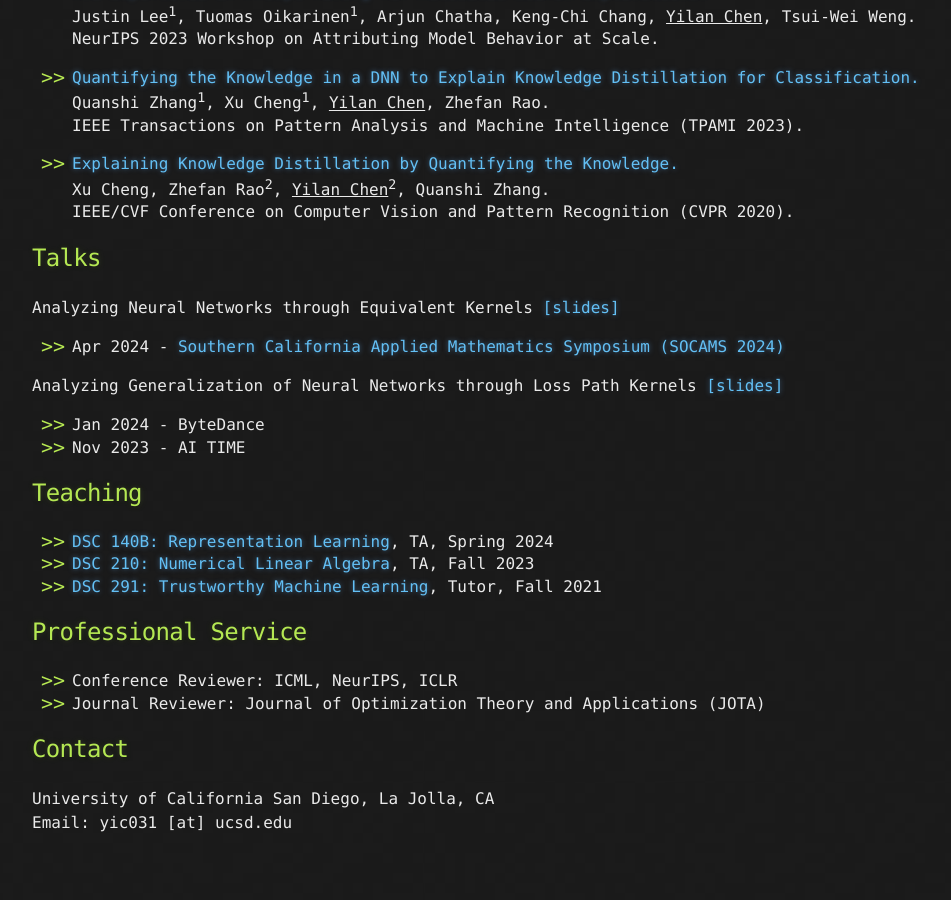
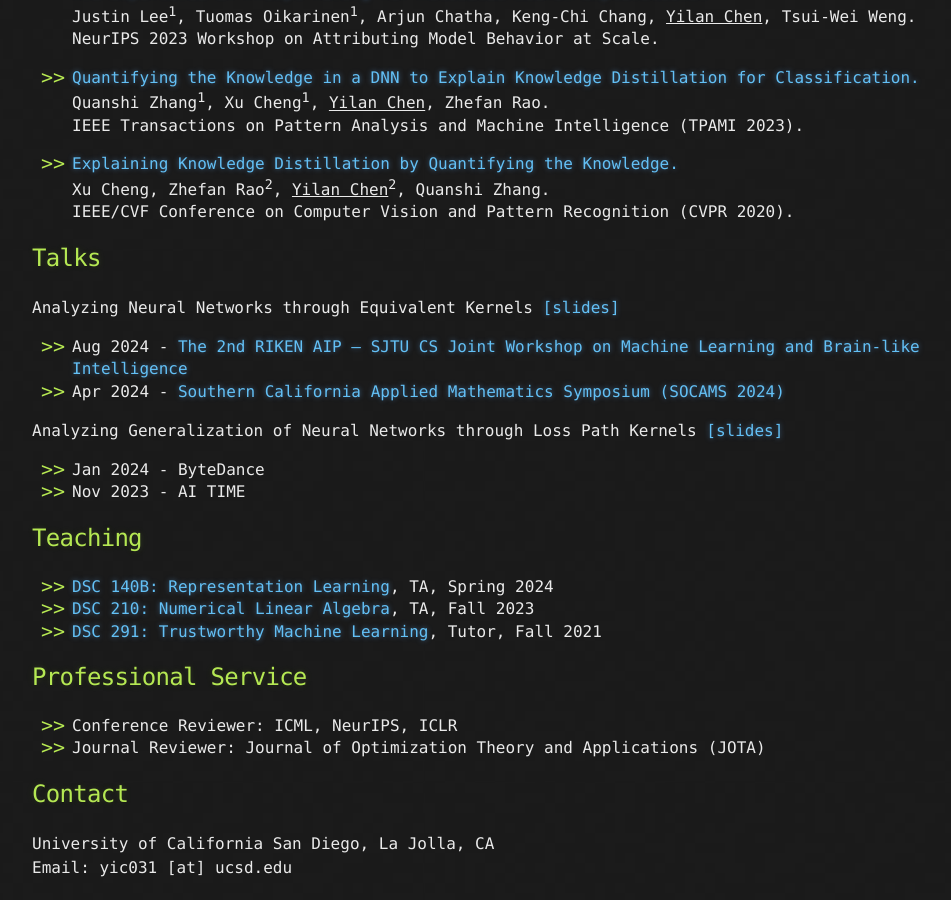
Before and after one commit to yilanchen6/yilanchen6.github.io, a Jekyll site: the page built from index.md, in a window 1280 px wide and 900 px high, scrolled down 1346 px. Shown: the whole window, without its empty margins (108-1059 px from the left). Built offline with Jekyll 4.4.1, drawn with Linux system fonts in a browser that asks for light colours; before the commit the page ends 2201 px from its top, so only the background shows below that.

Commit message:
Update index.md

```diff
--- a/index.md
+++ b/index.md
@@ -29,6 +29,7 @@ I received my M.S. degree from UCSD and B.E. degree from [Xi'an Jiaotong Univers
 
 
 I am interning at [deep learning theory team](https://aip.riken.jp/labs/generic_tech/deep_learn_theory/) in RIKEN AIP advised by Prof. [Taiji Suzuki](https://ibis.t.u-tokyo.ac.jp/suzuki/) this summer.
+
 
 <br clear="left"/>
 
@@ -95,6 +96,7 @@ IEEE/CVF Conference on Computer Vision and Pattern Recognition (CVPR 2020).
 
 ## Talks
 Analyzing Neural Networks through Equivalent Kernels [[slides]](/files/LPK_SOCAMS.pdf)
+- Aug 2024 - [The 2nd RIKEN AIP – SJTU CS Joint Workshop on Machine Learning and Brain-like Intelligence](https://tensorworkshop.github.io/RIKENAIP_SJTUCS2024/)
 - Apr 2024 - [Southern California Applied Mathematics Symposium (SOCAMS 2024)](https://www.socams.org/home)
 
 Analyzing Generalization of Neural Networks through Loss Path Kernels [[slides]](/files/LPK.pdf)
```
